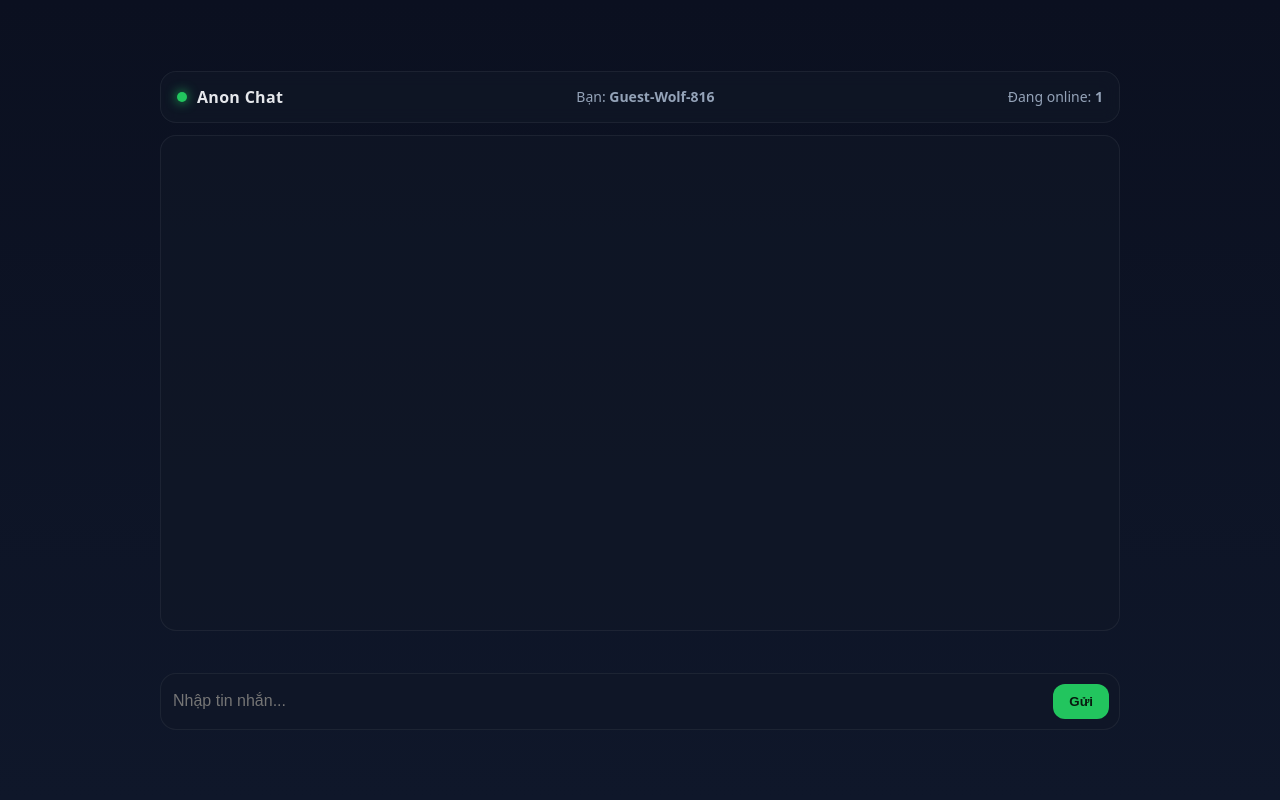
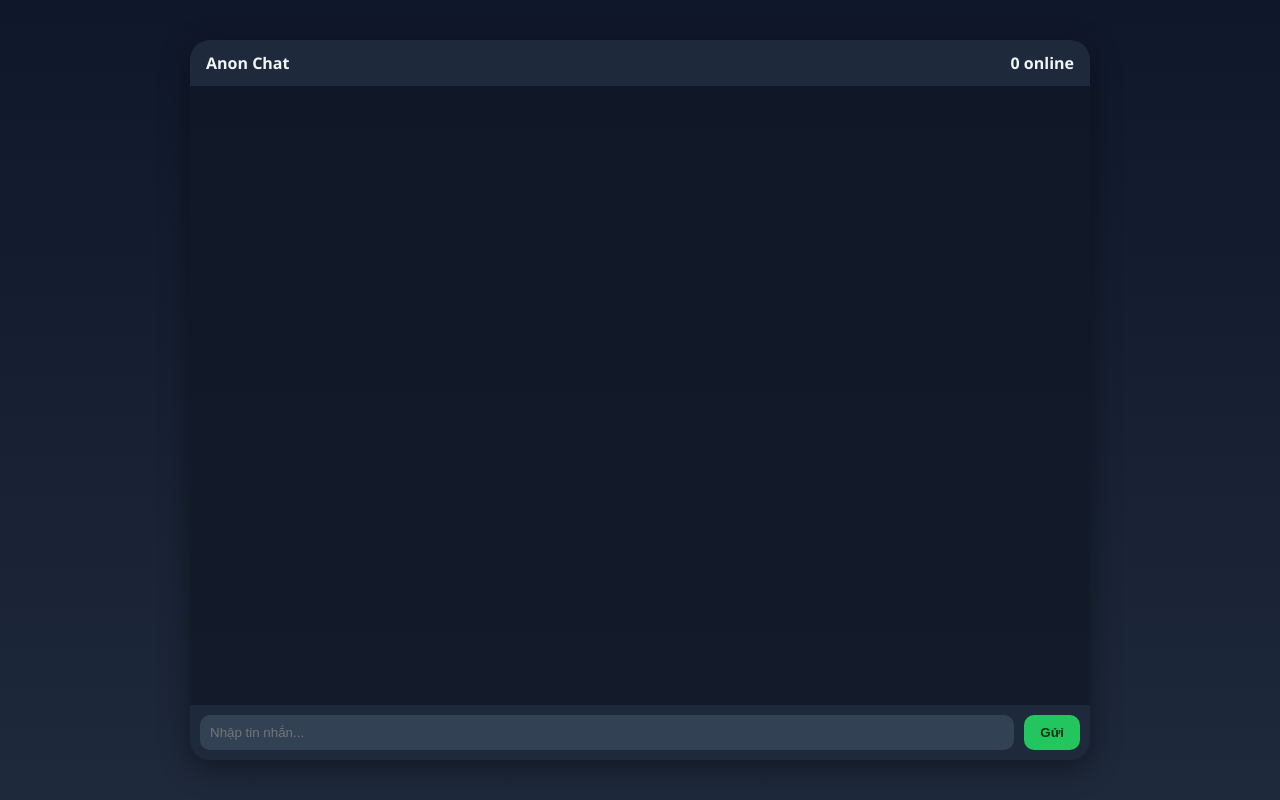
Before and after one commit to Namlegacy232/ChatCon, a website: page public/index.html in a window 1280 px wide. Drawn offline with nearby package versions, Linux system fonts and the light colour scheme; no server answers.

Commit message:
Update index.html

```diff
--- a/public/index.html
+++ b/public/index.html
@@ -5,128 +5,162 @@
   <meta name="viewport" content="width=device-width,initial-scale=1" />
   <title>Anon Chat</title>
   <style>
-    :root { --bg:#0f172a; --card:#111827; --muted:#94a3b8; --text:#e5e7eb; --accent:#22c55e; }
-    * { box-sizing: border-box; }
-    body { margin:0; font-family: system-ui, -apple-system, Segoe UI, Roboto, Arial, sans-serif; background:linear-gradient(180deg,#0b1020,#0f172a); color:var(--text); min-height:100vh; display:flex; align-items:center; justify-content:center; }
-    .wrap { width: min(960px, 96vw); display:grid; gap:12px; }
-    .header { display:flex; align-items:center; justify-content:space-between; padding:14px 16px; background:rgba(17,24,39,.7); border:1px solid rgba(255,255,255,.06); border-radius:16px; backdrop-filter: blur(8px); }
-    .brand { display:flex; gap:10px; align-items:center; font-weight:700; letter-spacing:.3px; }
-    .dot { width:10px; height:10px; border-radius:50%; background:var(--accent); box-shadow:0 0 12px var(--accent); }
-    .me { font-size:14px; color:var(--muted) }
-    .online { font-size:14px; color:var(--muted); }
-    .chat { height:min(62vh, 560px); background:rgba(17,24,39,.6); border:1px solid rgba(255,255,255,.06); border-radius:16px; overflow:auto; padding:10px; scroll-behavior:smooth; }
-    .msg { display:flex; gap:10px; padding:8px 10px; border-radius:12px; margin:6px 2px; background:rgba(255,255,255,.04); border:1px solid rgba(255,255,255,.05);}
-    .msg.me { background:rgba(34,197,94,.12); border-color:rgba(34,197,94,.22); }
-    .name { font-weight:600; }
-    .time { font-size:12px; color:var(--muted); margin-left:6px; }
-    .sys { text-align:center; color:var(--muted); font-size:13px; margin:8px 0; }
-    .typing { font-size:12px; color:var(--muted); height:18px; padding-left:6px; }
-    .input { display:flex; gap:10px; align-items:center; background:rgba(17,24,39,.7); border:1px solid rgba(255,255,255,.06); border-radius:16px; padding:10px; }
-    input[type="text"] { flex:1; background:transparent; border:none; outline:none; color:var(--text); font-size:16px; }
-    button { border:none; background:var(--accent); color:#081a0f; font-weight:700; padding:10px 16px; border-radius:12px; cursor:pointer; }
-    button:disabled { opacity:.6; cursor:not-allowed; }
-    code { background:#0b1020; padding:0 6px; border-radius:6px; }
+    body {
+      margin:0;
+      font-family: "Segoe UI", Roboto, sans-serif;
+      background:linear-gradient(180deg,#0f172a,#1e293b);
+      color:#f1f5f9;
+      display:flex;
+      justify-content:center;
+      align-items:center;
+      height:100vh;
+    }
+    .wrap {
+      width:min(900px,95%);
+      height:90vh;
+      display:flex;
+      flex-direction:column;
+      background:#111827cc;
+      border-radius:20px;
+      box-shadow:0 8px 30px rgba(0,0,0,0.4);
+      overflow:hidden;
+    }
+    .header {
+      background:#1e293b;
+      padding:12px 16px;
+      display:flex;
+      justify-content:space-between;
+      align-items:center;
+      font-weight:600;
+    }
+    .chat {
+      flex:1;
+      padding:16px;
+      overflow-y:auto;
+      display:flex;
+      flex-direction:column;
+      gap:10px;
+    }
+    .msg {
+      max-width:70%;
+      padding:10px 14px;
+      border-radius:14px;
+      position:relative;
+      animation:fadeIn .2s ease-in;
+    }
+    .msg .meta {
+      font-size:12px;
+      opacity:0.7;
+      margin-bottom:3px;
+    }
+    .msg.you {
+      align-self:flex-start;
+      background:#374151;
+    }
+    .msg.me {
+      align-self:flex-end;
+      background:#22c55e;
+      color:#083418;
+    }
+    .sys {
+      text-align:center;
+      font-size:13px;
+      color:#94a3b8;
+      margin:6px 0;
+    }
+    .input {
+      display:flex;
+      padding:10px;
+      background:#1e293b;
+    }
+    input[type=text] {
+      flex:1;
+      padding:10px;
+      border:none;
+      border-radius:10px;
+      outline:none;
+      background:#334155;
+      color:#f1f5f9;
+    }
+    button {
+      margin-left:10px;
+      padding:10px 16px;
+      border:none;
+      border-radius:10px;
+      background:#22c55e;
+      color:#083418;
+      font-weight:600;
+      cursor:pointer;
+    }
+    @keyframes fadeIn {
+      from { opacity:0; transform:translateY(5px); }
+      to { opacity:1; transform:translateY(0); }
+    }
   </style>
 </head>
 <body>
   <div class="wrap">
     <div class="header">
-      <div class="brand"><span class="dot"></span> Anon Chat</div>
-      <div class="me">Bạn: <b id="my-name"></b></div>
-      <div class="online">Đang online: <b id="online">1</b></div>
+      <div>Anon Chat</div>
+      <div id="online">0 online</div>
     </div>
-
-    <div id="chat" class="chat" aria-live="polite"></div>
-    <div class="typing" id="typing"></div>
-
-    <form id="form" class="input" autocomplete="off">
-      <input id="m" type="text" placeholder="Nhập tin nhắn..." maxlength="500" />
-      <button id="send" type="submit">Gửi</button>
+    <div id="chat" class="chat"></div>
+    <form id="form" class="input">
+      <input id="m" type="text" placeholder="Nhập tin nhắn..." maxlength="500" autocomplete="off"/>
+      <button>Gửi</button>
     </form>
   </div>
 
   <script src="/socket.io/socket.io.js"></script>
   <script>
     const socket = io();
+    const chat = document.getElementById("chat");
+    const online = document.getElementById("online");
+    const input = document.getElementById("m");
+    const form = document.getElementById("form");
 
-    function randomName() {
-      const animals = ["Tiger","Panda","Eagle","Fox","Dolphin","Falcon","Otter","Koala","Orca","Lynx","Mantis","Wolf","Hawk","Bison","Seal","Crab","Mole","Owlet","Koi","Drake"];
-      const n = Math.floor(Math.random()*900)+100;
-      return "Guest-" + animals[Math.floor(Math.random()*animals.length)] + "-" + n;
+    function esc(s) {
+      return (s||"").replace(/[&<>"']/g,m=>({"&":"&amp;","<":"&lt;",">":"&gt;","\"":"&quot;","'":"&#39;"}[m]));
     }
-    const myName = localStorage.getItem("anon_name") || randomName();
-    localStorage.setItem("anon_name", myName);
-    document.getElementById("my-name").textContent = myName;
 
-    // Gửi chào để server ghi nhận tên
+    const myName = "Guest-" + Math.floor(Math.random()*1000);
     socket.emit("hello", myName);
 
-    const chat = document.getElementById("chat");
-    const online = document.getElementById("online");
-    const typingEl = document.getElementById("typing");
-    const form = document.getElementById("form");
-    const input = document.getElementById("m");
-
-    // Escape HTML để tránh XSS khi hiển thị tin nhắn
-    function esc(s) {
-      return (s || "").toString()
-        .replace(/&/g,"&amp;").replace(/</g,"&lt;")
-        .replace(/>/g,"&gt;").replace(/"/g,"&quot;")
-        .replace(/'/g,"&#39;");
-    }
-
-    function addSys(text) {
+    function addSys(msg) {
       const div = document.createElement("div");
       div.className = "sys";
-      div.innerHTML = esc(text);
+      div.innerHTML = esc(msg);
       chat.appendChild(div);
       chat.scrollTop = chat.scrollHeight;
     }
 
-    function addMsg({name, message, at, id}) {
-      const mine = socket.id === id;
+    function addMsg({name,message,at,id}) {
       const div = document.createElement("div");
-      div.className = "msg" + (mine ? " me":"");
-      div.innerHTML = `
-        <div class="bubble">
-          <span class="name">${esc(name)}</span>
-          <span class="time">${esc(at)}</span>
-          <div class="text">${esc(message)}</div>
-        </div>`;
+      div.className = "msg " + (id===socket.id ? "me":"you");
+      div.innerHTML = `<div class="meta">${esc(name)} • ${esc(at)}</div><div>${esc(message)}</div>`;
       chat.appendChild(div);
       chat.scrollTop = chat.scrollHeight;
     }
 
-    // Nhận sự kiện hệ thống
-    socket.on("sys", (e) => {
-      online.textContent = e.online ?? online.textContent;
-      if (e.type === "join") addSys(`${e.at} • <b>${esc(e.name)}</b> đã vào phòng`);
-      if (e.type === "leave") addSys(`${e.at} • <b>${esc(e.name)}</b> đã rời phòng`);
+    socket.on("sys", e => {
+      online.textContent = (e.online||0) + " online";
+      if(e.type==="join") addSys(`${e.at} • ${e.name} đã vào`);
+      if(e.type==="leave") addSys(`${e.at} • ${e.name} đã rời`);
     });
 
-    // Nhận tin nhắn chat
     socket.on("chat", addMsg);
 
-    // Trạng thái đang gõ
-    let typingTimer = null;
-    input.addEventListener("input", () => {
-      socket.emit("typing", true);
-      clearTimeout(typingTimer);
-      typingTimer = setTimeout(() => socket.emit("typing", false), 900);
+    // nhận lịch sử tin nhắn
+    socket.on("history", msgs => {
+      msgs.forEach(addMsg);
     });
 
-    socket.on("typing", ({name, isTyping}) => {
-      typingEl.textContent = isTyping ? `${name} đang gõ...` : "";
-    });
-
-    // Gửi tin nhắn
-    form.addEventListener("submit", (e) => {
+    form.addEventListener("submit", e=>{
       e.preventDefault();
-      const text = input.value.trim();
-      if (!text) return;
-      socket.emit("chat", text);
-      input.value = "";
-      socket.emit("typing", false);
+      const txt = input.value.trim();
+      if(!txt) return;
+      socket.emit("chat", txt);
+      input.value="";
     });
   </script>
 </body>
```
